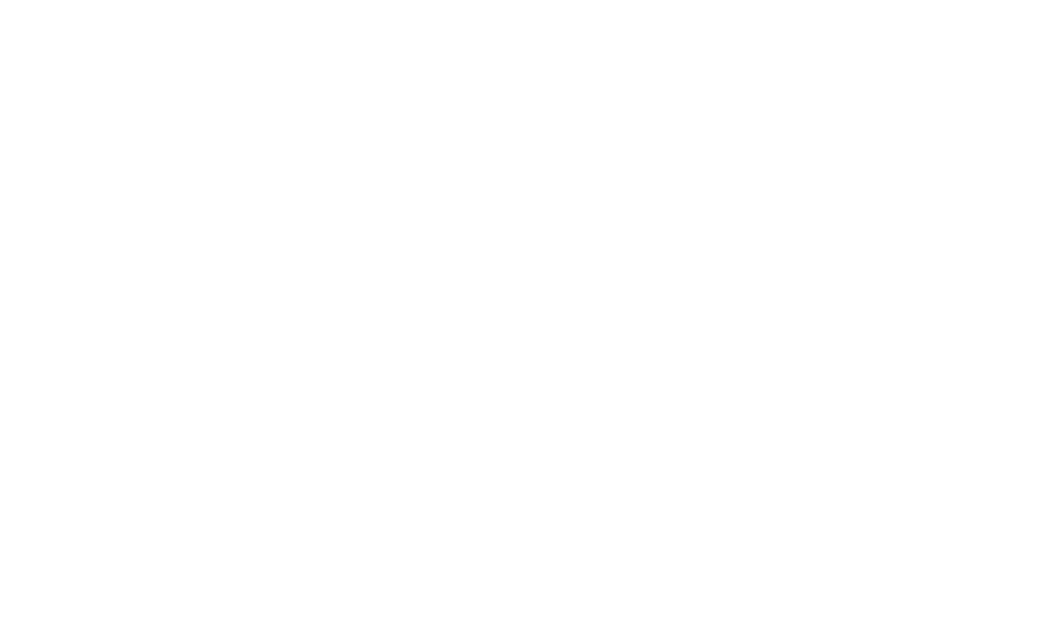
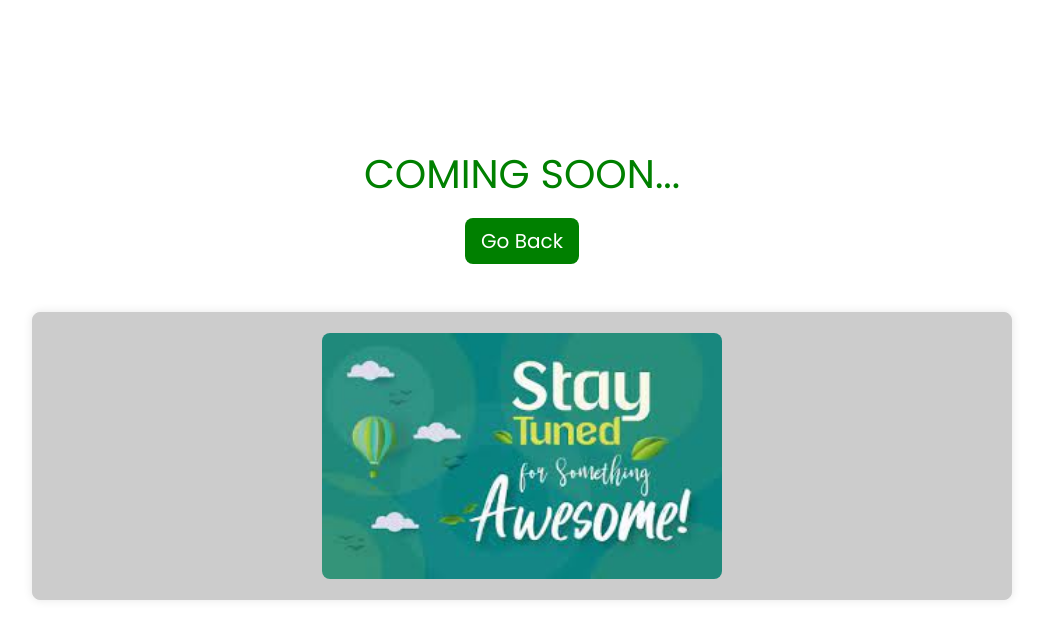
Before and after one commit to GalyaSemova/BioFactoryClient, a React (Create React App) app: page /maintenance in a window 1280 px wide. Before the commit this address had no page. Shown: the top 638 px of the page, without its empty margins (118-1161 px from the left). Built offline with nearby package versions, Linux system fonts and the light colour scheme.

Commit message:
under maintenance page

```diff
--- a/src/App.js
+++ b/src/App.js
@@ -7,6 +7,7 @@
 import NotFoundPage from './pages/404/NotFoundPage';
 import SearchResultPage from './pages/searchResult/SearchResultPage';
 import AboutUs from './pages/aboutUs/AboutUs';
+import Maintenance from './pages/underMaintenance/Maintenance';
 import Login from "./pages/login/Login";
 import Register from "./pages/register/Register";
 import Products from "./pages/products/Products";
@@ -31,12 +32,15 @@
             <Route path="/404" element={<NotFoundPage/>}/>
             <Route path="/searches" element={<SearchResultPage/>}/>
             <Route path="/about-us" element={<AboutUs/>}/>
+            <Route path="/maintenance" element={<Maintenance/>}/>
             <Route exact path="/login" element={<Login/>}/>
             <Route exact path="/register" element={<Register/>}/>
             <Route exact path="/shop" element={<Products/>}/>
             <Route path="/shop/:categoryName" element={<Products />} />
             <Route path="/shop/product/:id" element={<ProductPage />} />
             <Route exact path="/dashboard" element={<Dashboard/>}/>
+            {/* <Route exact path="/dashboard" element={<ProtectedRoutesUser/>} ?
+                        (<Route element={<Dashboard/>}/>) : (<Route element={<Home/>}/>)}/> */}
             {/* <Route element={ProtectedRoutesUser}>
                <Route exact path="/dashboard" element={<Dashboard/>}/>
             </Route> */}
--- a/src/components/footer/Footer.js
+++ b/src/components/footer/Footer.js
@@ -26,13 +26,13 @@
                                         <div className="thumb-content"><a className="text-white" href="#">Top Partners</a></div>
                                     </li> */}
                                     <li>
-                                        <div className="thumb-content"><a className="text-white" href="#">Success Stories</a></div>
+                                        <div className="thumb-content"><a className="text-white" href="/maintenance">Success Stories</a></div>
                                     </li>
                                     {/* <li>
                                         <div className="thumb-content"><a className="text-white" href="#">Event/Tickets</a></div>
                                     </li> */}
                                     <li>
-                                        <div className="thumb-content"><a className="text-white" href="#">News</a></div>
+                                        <div className="thumb-content"><a className="text-white" href="/maintenance">News</a></div>
                                     </li>
                                     {/* <li>
                                         <div className="thumb-content"><a className="text-white" href="#">Lifestyle</a></div>
@@ -49,7 +49,7 @@
                                 <h5 className={`${classes.widget_title} text-white`}>Get Started<span></span></h5>
                                 <p className="text-white">🌟 Be the First to Know: Don't miss a single headline, update, or exclusive story.
                                 Subscribe to our newsletter and stay ahead of the news curve.</p>
-                                {/*<a className="btn text-white" href="https://bit.ly/3m9avif" target="_blank">Subscribe Now</a>*/}
+                                {/*<a className="btn text-white" href="#" target="_blank">Subscribe Now</a>*/}
                                 <MainButton value="Subscribe" href="#"/>
                             </div>
                         </div>
--- a/src/components/staticNavBar/StaticNavBar.js
+++ b/src/components/staticNavBar/StaticNavBar.js
@@ -72,11 +72,11 @@
                         </li> */}
                         {currentUser ? (
                             <div className="navbar-nav ml-auto">
-                                {/* <li className="nav-item">
+                                <li className="nav-item">
                                 <Link to={"/dashboard"} className="nav-link text-white ">
                                     Welcome, {currentUser.username}
                                 </Link>
-                                </li> */}
+                                </li>
                                 <li className="nav-item">
                                   <a className="nav-link text-white" href="/shop">Store</a>
                                </li>
--- /dev/null
+++ b/src/pages/underMaintenance/Maintenance.js
@@ -0,0 +1,29 @@
+import { useNavigate } from "react-router-dom";
+import MainButton from "../../components/button/MainButton";
+import classes from './Maintenance.module.css'
+
+function Maintenance() {
+    const navigate = useNavigate();
+
+    const handleGoBack = () => {
+      navigate(-1);
+    };
+
+    return (
+        <div className={classes.maintenanceContainer}>
+        <h1 className={classes.maintenanceHeader}>COMING SOON...</h1>
+
+        <MainButton value="Go Back" onClick={handleGoBack} />
+
+        <div className={`my-5 ${classes.imageContainer}`}>
+          <img
+            src={require("../../assets/stayTuned.jpg")}
+            alt="Egg is Dead"
+            className={`img-fluid ${classes.maintenanceImage}`}
+          />
+        </div>
+      </div>
+    );
+}
+
+export default Maintenance;
--- /dev/null
+++ b/src/pages/underMaintenance/Maintenance.module.css
@@ -0,0 +1,24 @@
+.maintenanceContainer {
+    text-align: center;
+    padding: 150px;
+  }
+
+  .maintenanceHeader {
+    font-size: 2.5rem;
+    margin-bottom: 20px;
+    color: #008000;
+  }
+
+  .imageContainer {
+    border: 1px solid #ccc;
+    padding: 20px;
+    border-radius: 8px;
+    box-shadow: 0 0 10px rgba(0, 0, 0, 0.1);
+    background-color: #ccc;
+  }
+
+  .maintenanceImage {
+    width: 100%;
+    max-width: 400px;
+    border-radius: 8px;
+  }
```
Also changed, not shown: src/pages/products/Products.js (+54 -12 lines), src/assets/stayTuned.jpg (added).
